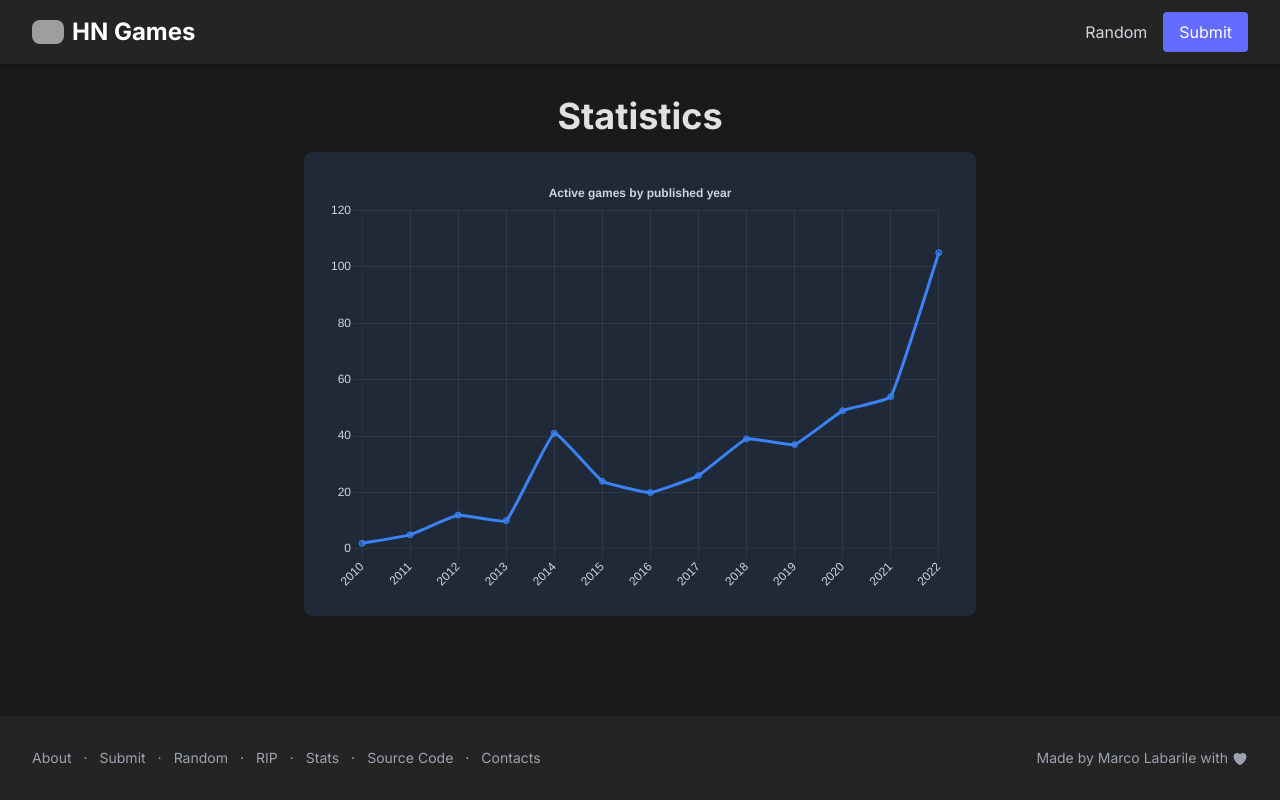
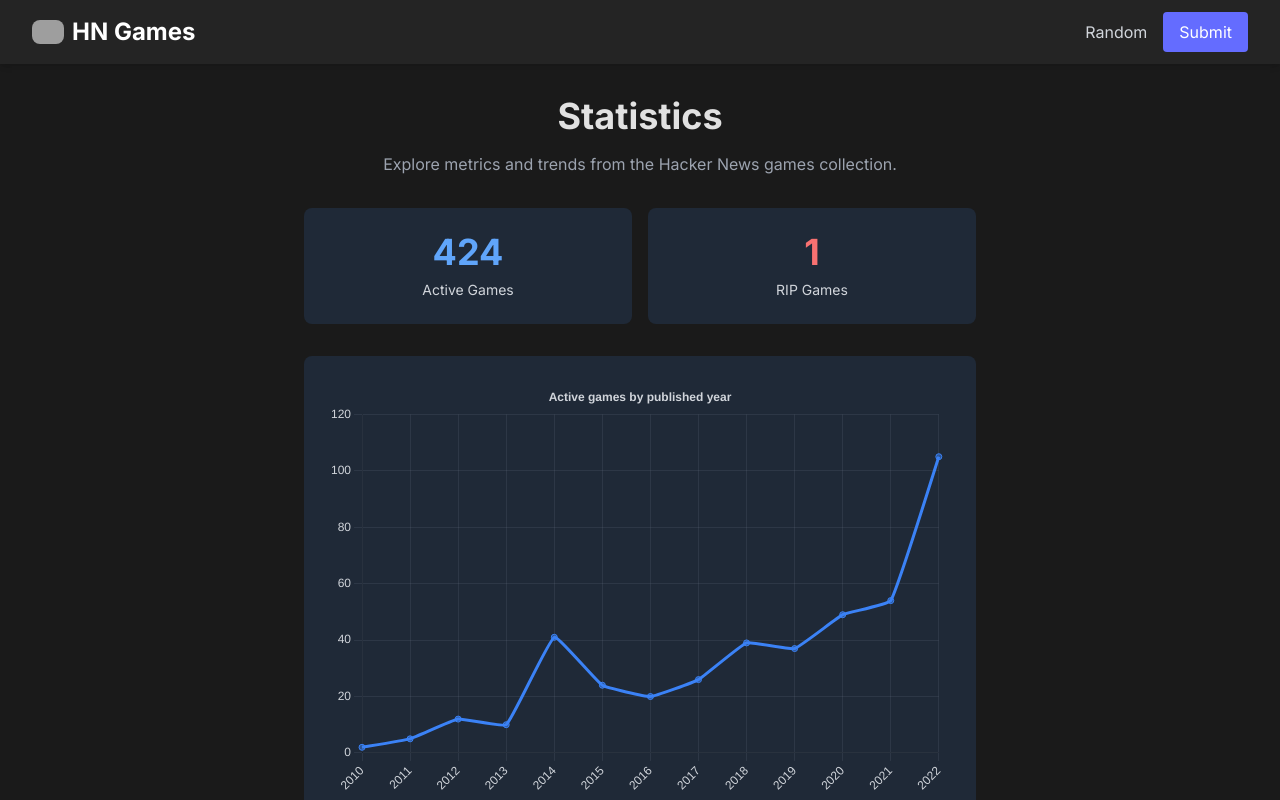
Before and after one commit to labarilem/hn-games, a Next.js app: page /stats in a window 1280 px wide. Shown: the top 800 px of the page. Built offline with nearby package versions, Linux system fonts and the light colour scheme; grey boxes are pictures that could not be loaded.

Commit message:
add games counts to stats

```diff
--- a/src/app/stats/page.tsx
+++ b/src/app/stats/page.tsx
@@ -1,13 +1,34 @@
-import { gamesCountByYear } from "../../data/stats";
 import GamesYearChart from "@/components/GamesYearChart";
+import StatsCard from "@/components/StatsCard";
+import {
+  gamesCountByYear,
+  totalGamesCount,
+  totalRipGamesCount,
+} from "../../data/stats";
 
 export default function StatsPage() {
   return (
     <div className="max-w-2xl mx-auto">
       <h1 className="text-4xl font-bold mb-4 text-center">Statistics</h1>
 
+      <p className="text-gray-400 text-center mb-8 px-4">
+        Explore metrics and trends from the Hacker News games collection.
+      </p>
+
       <section className="mb-8">
         <div className="space-y-8">
+          <div className="grid grid-cols-2 gap-4">
+            <StatsCard
+              value={totalGamesCount}
+              label="Active Games"
+              color="text-blue-400"
+            />
+            <StatsCard
+              value={totalRipGamesCount}
+              label="RIP Games"
+              color="text-red-400"
+            />
+          </div>
           <GamesYearChart gamesCountByYear={gamesCountByYear} />
         </div>
       </section>
--- /dev/null
+++ b/src/components/StatsCard.tsx
@@ -0,0 +1,16 @@
+type StatsCardProps = { value: number; label: string; color?: string };
+
+export default function StatsCard({
+  value,
+  label,
+  color = "text-blue-400",
+}: StatsCardProps) {
+  return (
+    <div className="bg-gray-800 p-6 rounded-lg text-center">
+      <div className={`text-4xl font-bold ${color} mb-2`}>
+        {value.toLocaleString()}
+      </div>
+      <div className="text-gray-300 text-sm">{label}</div>
+    </div>
+  );
+}
--- a/src/data/stats.ts
+++ b/src/data/stats.ts
@@ -1,4 +1,5 @@
 import { games } from "./games";
+import { games as ripGames } from "./ripGames";
 
 export const gamesCountByYear = games.reduce(
   (acc: { [key: string]: number }, game) => {
@@ -8,3 +9,6 @@ export const gamesCountByYear = games.reduce(
   },
   {}
 );
+
+export const totalGamesCount = games.length;
+export const totalRipGamesCount = ripGames.length;
```
